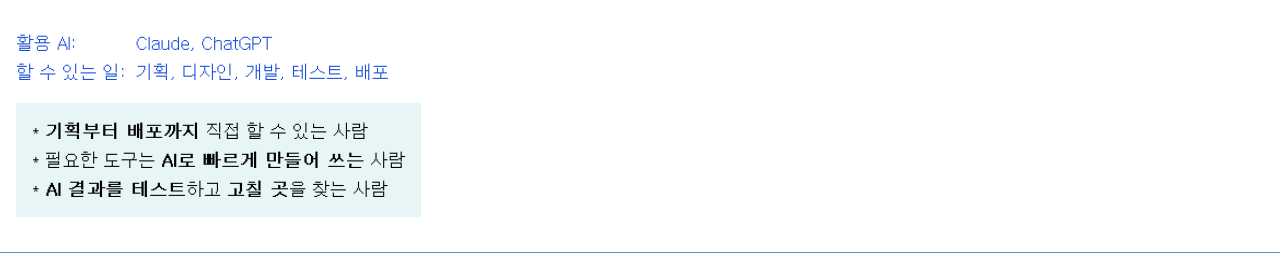
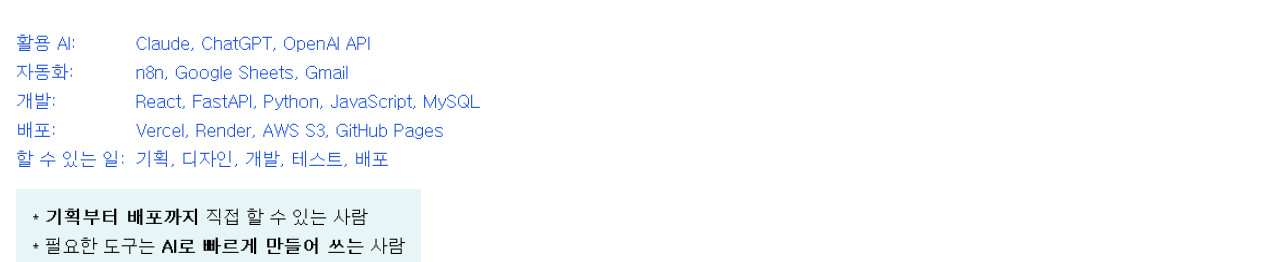
Before and after one commit to hyeyunsong/hyeyunsong.github.io, a plain HTML site: page index.html in a window 1280 px wide. Shown: the part 89-351 px from the top of the page. Drawn offline with Linux system fonts and the light colour scheme.

Commit message:
Add files via upload

```diff
--- a/index.html
+++ b/index.html
@@ -410,7 +410,13 @@
         <div class="intro">
             <dl class="meta">
                 <dt>활용 AI:</dt>
-                <dd>Claude, ChatGPT</dd>
+                <dd>Claude, ChatGPT, OpenAI API</dd>
+                <dt>자동화:</dt>
+                <dd>n8n, Google Sheets, Gmail</dd>
+                <dt>개발:</dt>
+                <dd>React, FastAPI, Python, JavaScript, MySQL</dd>
+                <dt>배포:</dt>
+                <dd>Vercel, Render, AWS S3, GitHub Pages</dd>
                 <dt>할 수 있는 일:</dt>
                 <dd>기획, 디자인, 개발, 테스트, 배포</dd>
             </dl>
```
